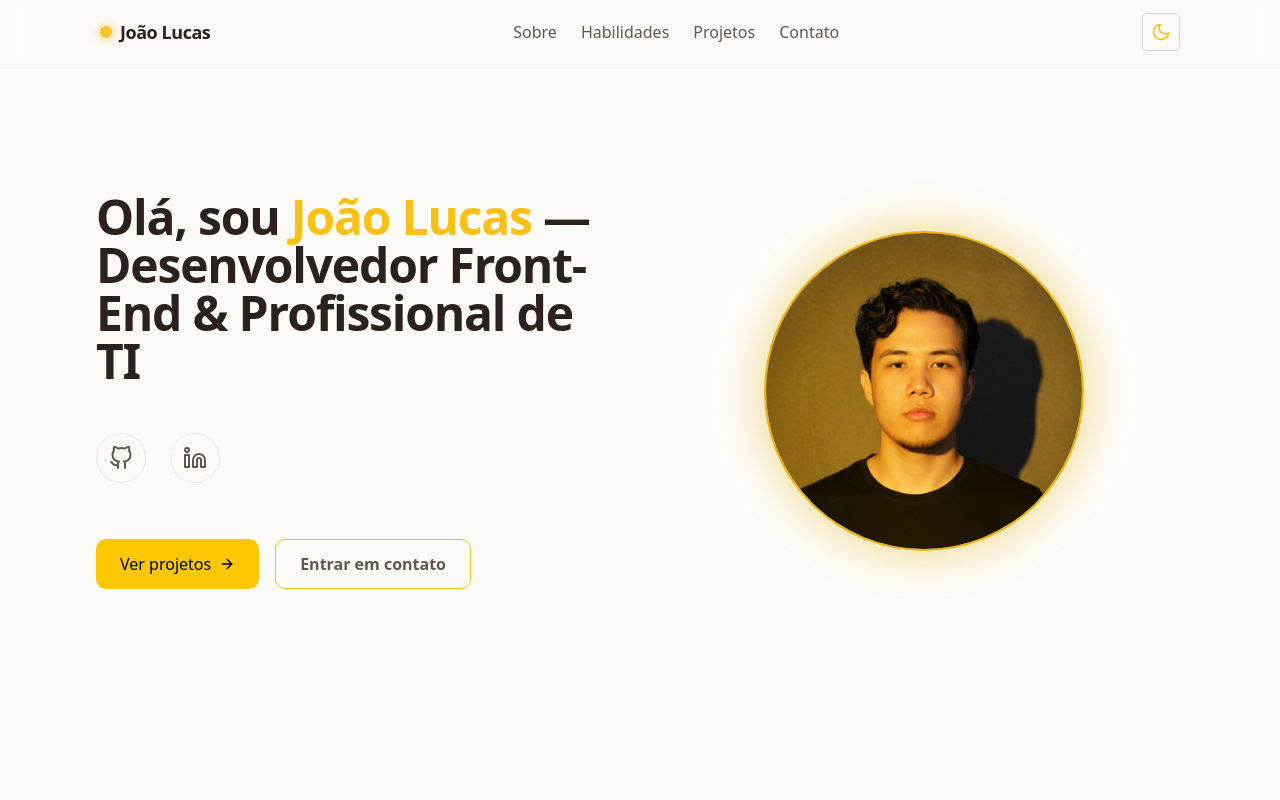
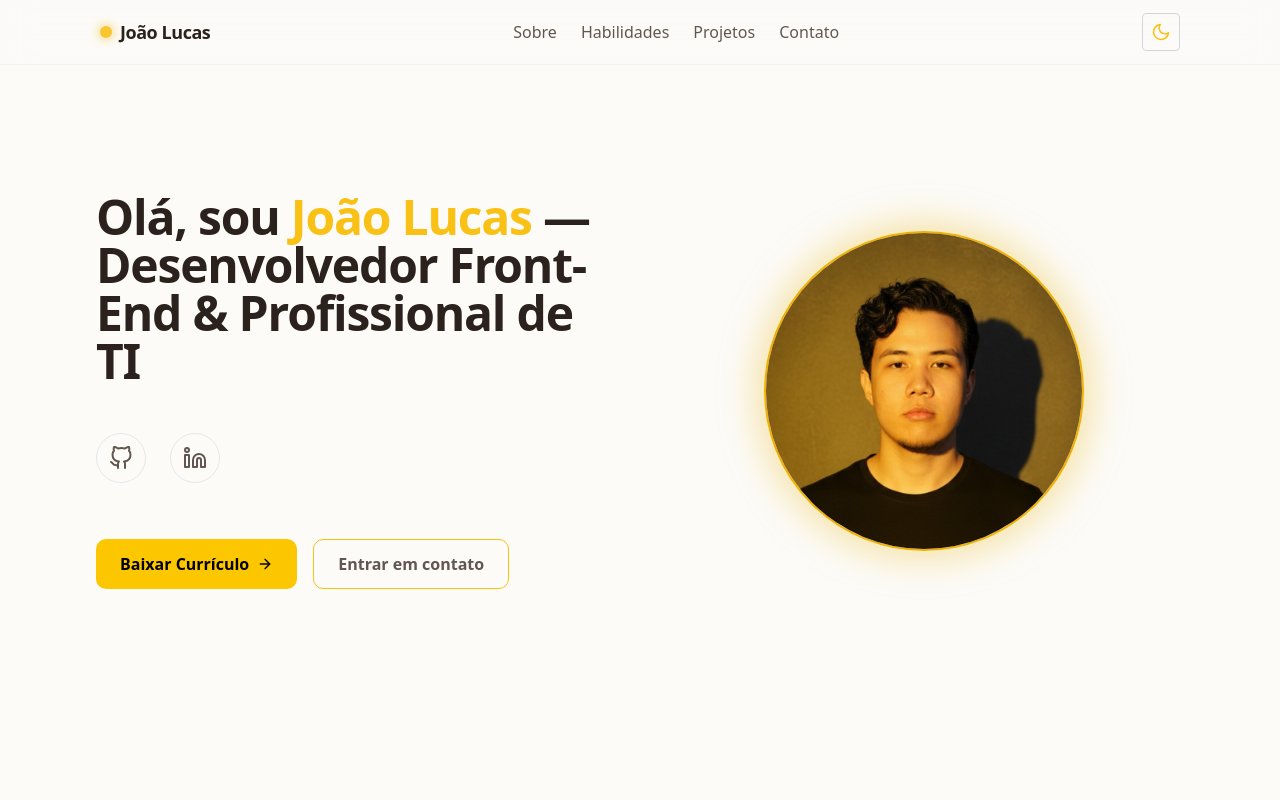
Before and after one commit to jotalucasfarias/meu-portfolio, a React (Vite) app: page / in a window 1280 px wide. Shown: the top 800 px of the page. Built offline with nearby package versions, Linux system fonts and the light colour scheme.

Commit message:
feat: adicionar botão de download de currículo no HeroBanner; atualizar texto e funcionalidade do botão

```diff
--- a/src/components/HeroBanner/HeroBanner.tsx
+++ b/src/components/HeroBanner/HeroBanner.tsx
@@ -52,17 +52,16 @@ export default function HeroBanner() {
 
             {/* Botões principais */}
             <div className="flex flex-col sm:flex-row gap-4 mt-6 justify-center md:justify-start items-stretch">
-              {/* Botão Ver projetos */}
-              <ScrollLink
-                to="projects"
-                smooth={true}
-                offset={-80}
-                duration={500}
-                className="px-6 py-3 flex items-center justify-center gap-2 bg-yellow-400 text-black rounded-lg hover:bg-yellow-400/75 transition-all duration-300 text-center hover:-translate-y-1 whitespace-nowrap cursor-pointer"
+              {/* Botão Baixar Currículo */}
+              <a
+                href="/Curriculo_JoaoLucasFarias.pdf"
+                download
+                className="px-6 py-3 flex items-center justify-center gap-2 bg-yellow-400 text-black rounded-lg hover:bg-yellow-400/75 transition-all duration-300 text-center hover:-translate-y-1 whitespace-nowrap cursor-pointer font-bold"
+                aria-label="Baixar Currículo"
               >
-                Ver projetos
+                Baixar Currículo
                 <FiArrowRight />
-              </ScrollLink>
+              </a>
               {/* Botão Entrar em contato */}
               <ScrollLink
                 to="contact"
@@ -91,7 +90,6 @@ export default function HeroBanner() {
             </div>
           </div>
         </div>
-
       </div>
     </section>
   );
```
Also changed, not shown: 1 other file (tests, documents, lock files or other folders).
